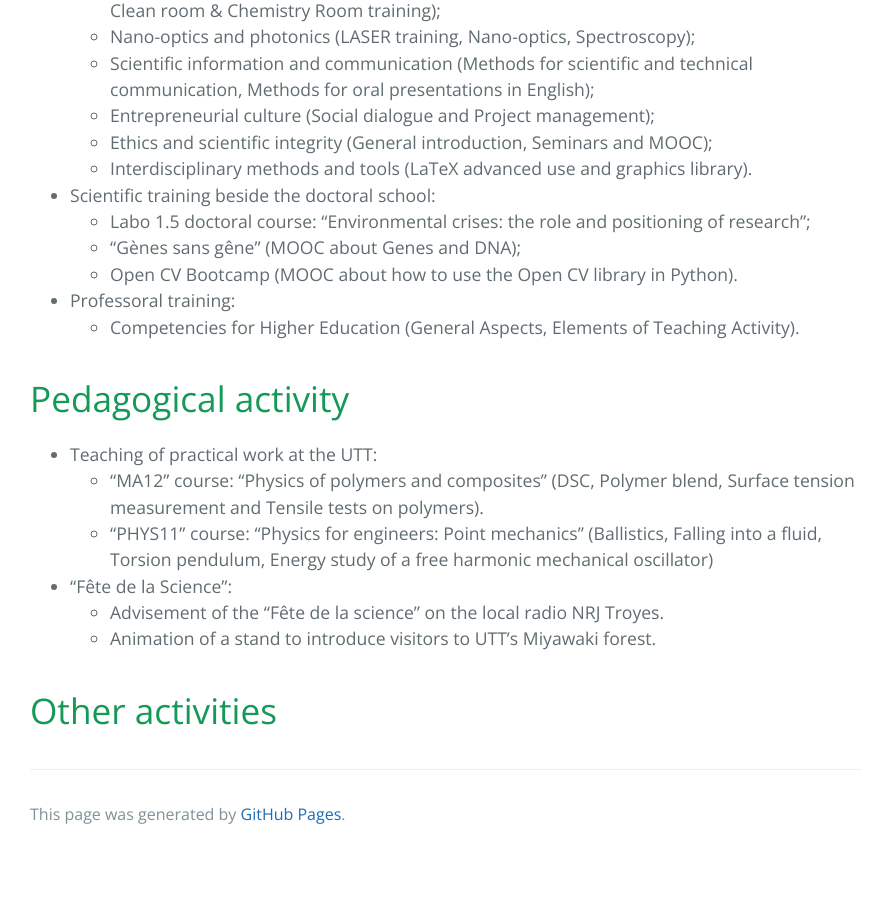
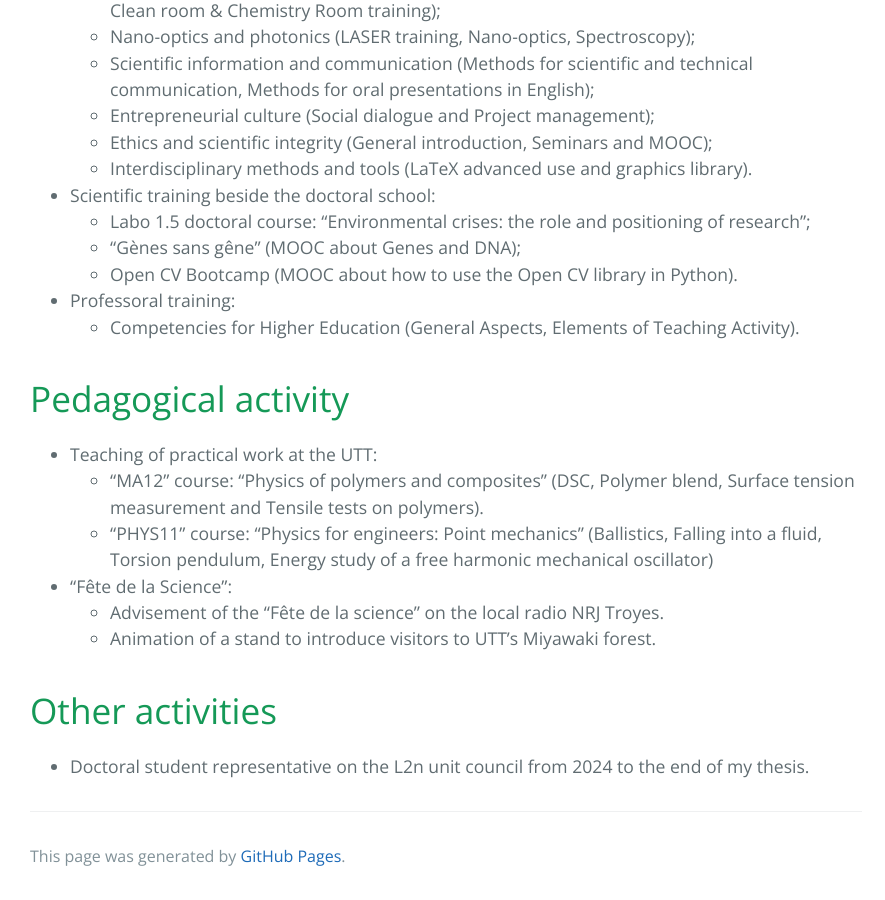
Before and after one commit to Margal10/Margal10.github.io, a Jekyll site: the page built from index.md, in a window 1280 px wide and 900 px high, scrolled down 2461 px. Shown: the whole window, without its empty margins (194-1079 px from the left). Built offline with Jekyll 4.4.1, drawn with Linux system fonts in a browser that asks for light colours; before the commit the page ends 3319 px from its top, so only the background shows below that.

Commit message:
Update index.md

```diff
--- a/index.md
+++ b/index.md
@@ -78,3 +78,4 @@ I'm working under the co-direction of **Jérôme Plain** and **Julien Proust** w
 
 
 # Other activities
+- Doctoral student representative on the L2n unit council from 2024 to the end of my thesis.
```
